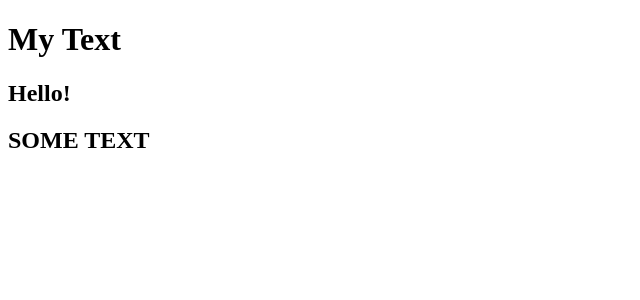
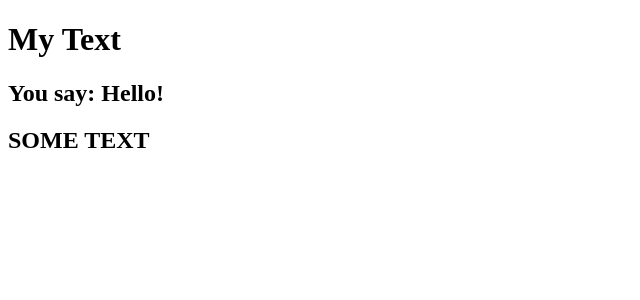
Before and after one commit to prom1r/test-task, a React app: page / in a window 1280 px wide. Shown: the top 300 px of the page, without its empty margins (0-640 px from the left). Built offline with nearby package versions, Linux system fonts and the light colour scheme.

Commit message:
add tests

```diff
--- a/src/App.jsx
+++ b/src/App.jsx
@@ -1,10 +1,11 @@
 import React from 'react';
 import Text from "Components/Text.jsx";
+import { someText } from "./services/someText";
 
 const App = () => {
     return (
         <>
-            <h2> Hello! </h2>
+            <h2>{someText('Hello!')}</h2>
             <Text/>
         </>
     );
--- /dev/null
+++ b/src/services/someText.js
@@ -0,0 +1,3 @@
+export const someText = (str) => {
+    return `You say: ${str}`
+}
```
Also changed, not shown: package.json (+6 -3 lines), 2 other files (tests, documents, lock files or other folders).
